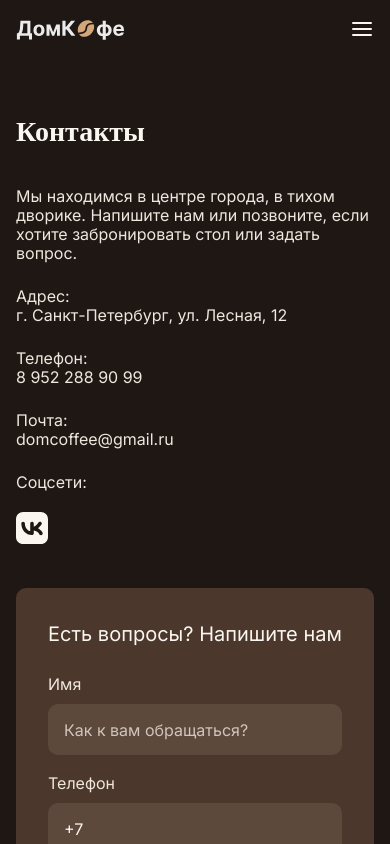
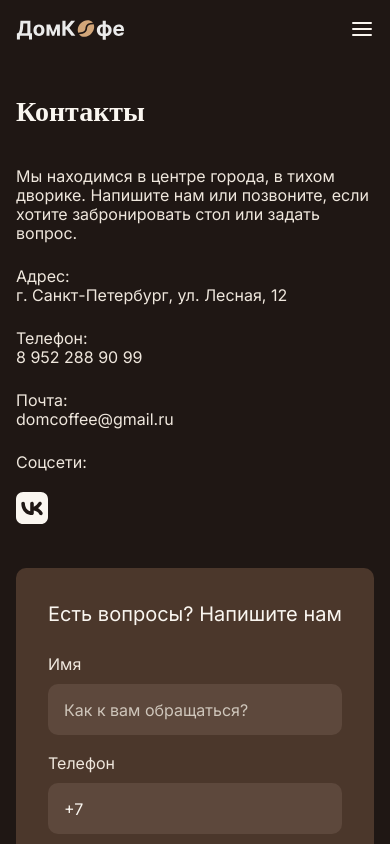
Before and after one commit to JackieKudymova/coffeecafe, a React (Vite) app in the folder coffeecafe/: page /contacts in a window 390 px wide. Shown: the top 844 px of the page. Built offline with nearby package versions, Linux system fonts and the light colour scheme.

Commit message:
Контакты: мобильные отступы и высота кнопки по макету
- Шапка → заголовок: 60px (было 80px)
- Форма → footer: 50px отступ
- Кнопка «Отправить»: 80px на мобилке, 54px на десктопе

```diff
--- a/coffeecafe/src/pages/ContactsPage.tsx
+++ b/coffeecafe/src/pages/ContactsPage.tsx
@@ -21,10 +21,10 @@ function ContactsPage() {
       />
 
       {/* Основной контент. Хедер absolute ~57px, поэтому pt включает его высоту + отступ */}
-      <main className="px-4 lg:px-16 xl:px-28 pt-[112px] lg:pt-[149px]">
+      <main className="px-4 lg:px-16 xl:px-28 pt-[92px] lg:pt-[149px]">
 
         {/* Мобилка: одна колонка */}
-        <div className="lg:hidden">
+        <div className="lg:hidden pb-[50px]">
           <h1 className="font-heading font-semibold text-cream text-[28px] leading-tight">
             Контакты
           </h1>
@@ -183,7 +183,7 @@ function ContactForm({ className = '' }: { className?: string }) {
       <button
         type="button"
         className="
-          w-full h-[54px] mt-6 rounded-[10px]
+          w-full h-[80px] lg:h-[54px] mt-6 rounded-[10px]
           bg-brown-button text-brown-dark font-medium
           text-base lg:text-lg uppercase tracking-wider
           transition-colors hover:bg-brown-button/90
```
